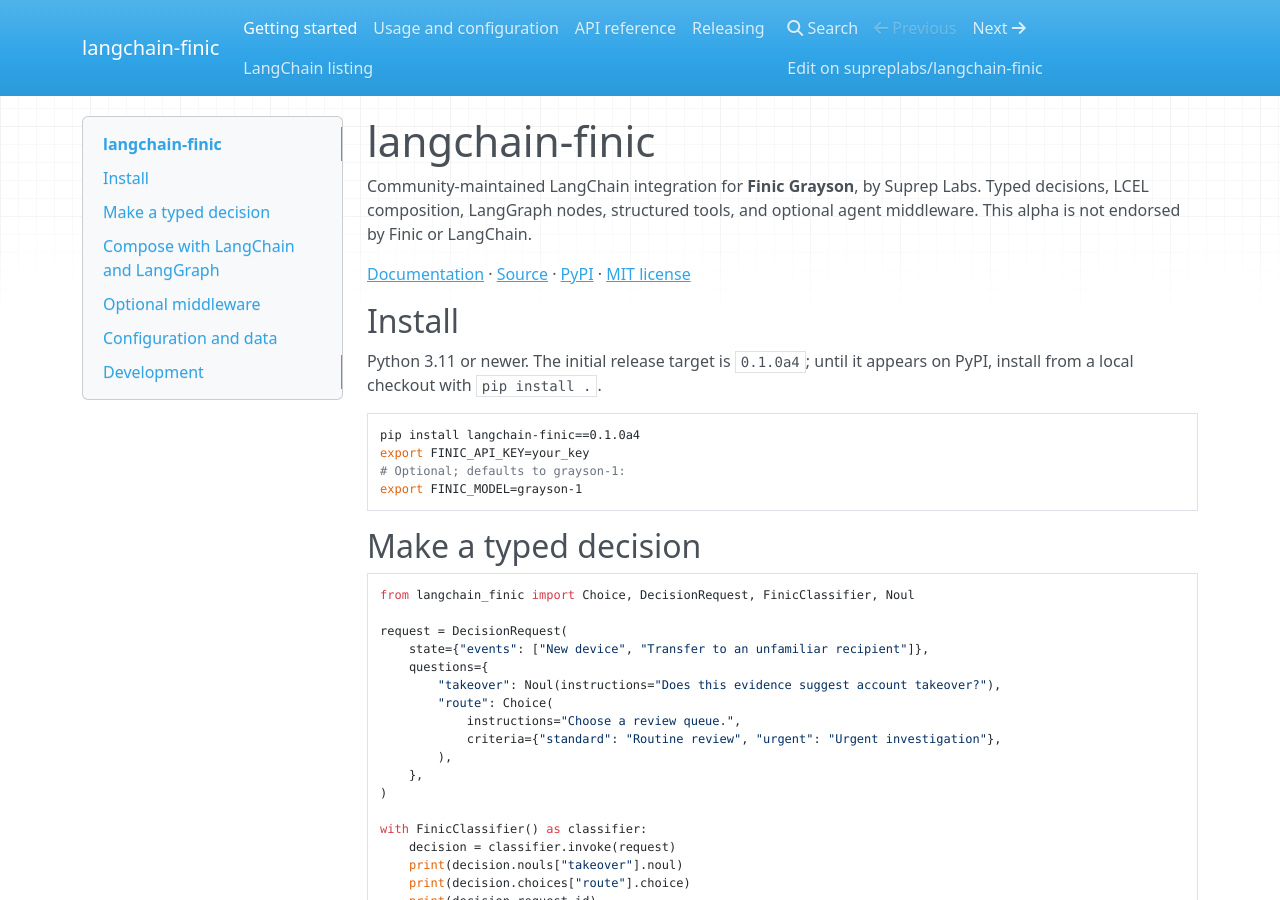
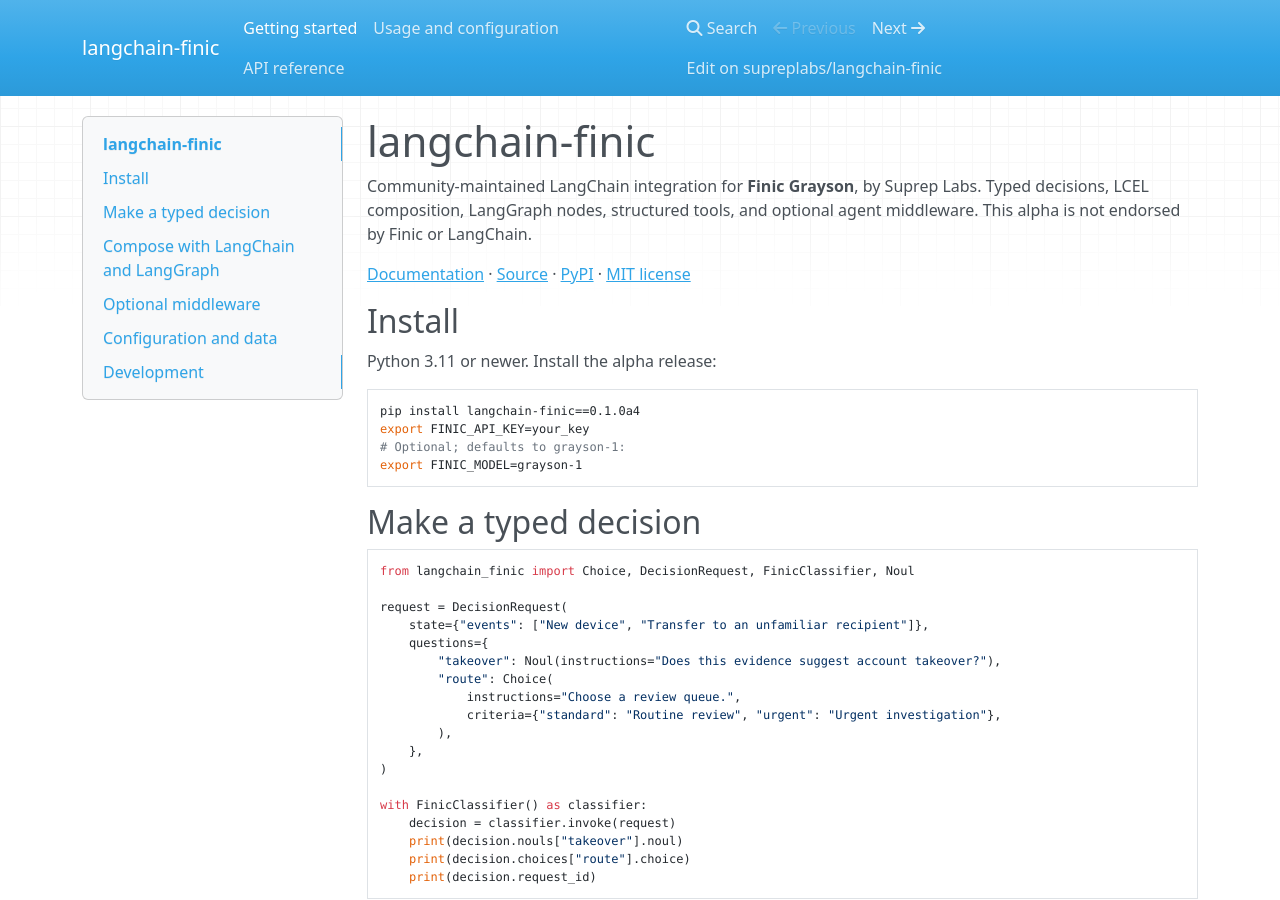
Before and after one commit to supreplabs/langchain-finic, an MkDocs documentation site: the page built from docs/index.md, in a window 1280 px wide and 900 px high. Built offline with MkDocs 1.6.1, drawn with Linux system fonts in a browser that asks for light colours; nearby versions of some CDN libraries; some of the changed text lies outside the part shown.

Commit message:
docs: keep release maintenance guides out of the user site

````diff
--- a/docs/index.md
+++ b/docs/index.md
@@ -11,8 +11,7 @@
 
 ## Install
 
-Python 3.11 or newer. The initial release target is `0.1.0a4`; until it appears
-on PyPI, install from a local checkout with `pip install .`.
+Python 3.11 or newer. Install the alpha release:
 
 ```bash
 pip install langchain-finic==0.1.0a4
--- a/mkdocs.yml
+++ b/mkdocs.yml
@@ -8,8 +8,6 @@
   - Getting started: index.md
   - Usage and configuration: usage.md
   - API reference: api.md
-  - Releasing: releasing.md
-  - LangChain listing: listing.md
 plugins:
   - search
   - mkdocstrings:
--- a/pyproject.toml
+++ b/pyproject.toml
@@ -47,7 +47,7 @@
 packages = ["src/langchain_finic"]
 
 [tool.hatch.build.targets.sdist]
-include = ["/src", "/tests", "/examples", "/docs", "/scripts", "/pyproject.toml", "/README.md", "/LICENSE", "/CHANGELOG.md", "/CONTRIBUTING.md", "/SECURITY.md", "/CODE_OF_CONDUCT.md", "/Makefile", "/mkdocs.yml", "/uv.lock"]
+include = ["/src", "/tests", "/examples", "/docs", "/scripts", "/pyproject.toml", "/README.md", "/LICENSE", "/CHANGELOG.md", "/CONTRIBUTING.md", "/RELEASING.md", "/LANGCHAIN_LISTING.md", "/SECURITY.md", "/CODE_OF_CONDUCT.md", "/Makefile", "/mkdocs.yml", "/uv.lock"]
 
 [tool.ruff]
 line-length = 110
````
Also changed, not shown: other parts of docs/index.md (+2 -3 lines), CONTRIBUTING.md (+1 -1 lines), README.md (+3 -5 lines), RELEASING.md (renamed from docs/releasing.md, +1 -1 lines), LANGCHAIN_LISTING.md (renamed from docs/listing.md), 1 other file.
